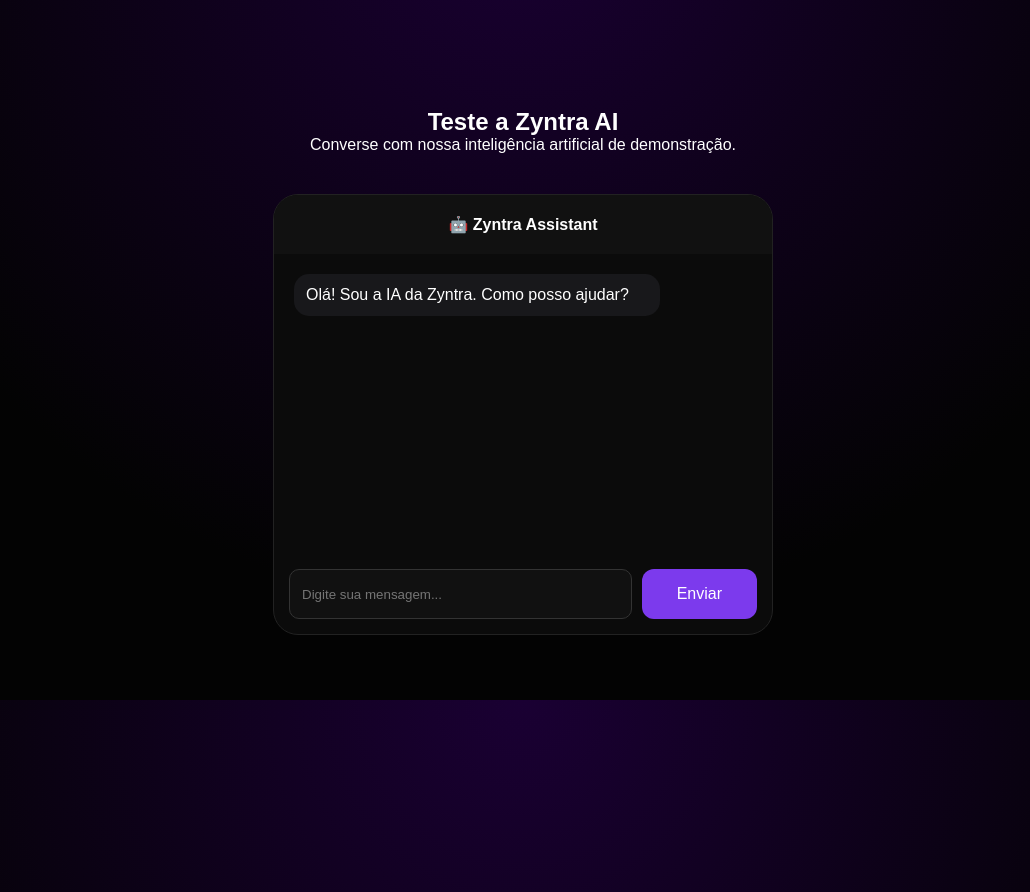
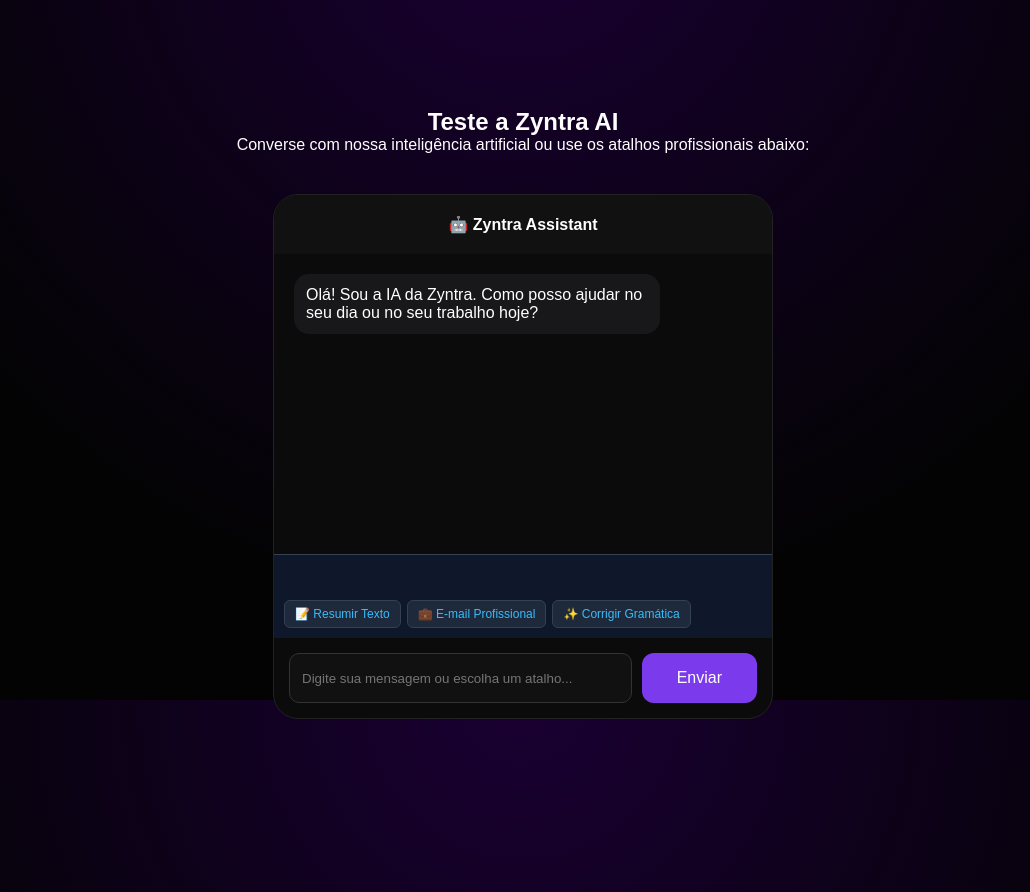
Before and after one commit to Saykswzx/zyntra-ai, a plain HTML site: page index.html in a window 1280 px wide. Shown: the part 1700-2592 px from the top of the page, without its empty margins (117-1147 px from the left). Drawn offline with Linux system fonts and the light colour scheme.

Commit message:
Update index.html

```diff
--- a/index.html
+++ b/index.html
@@ -69,15 +69,22 @@
 
     <section id="demo" class="demo">
         <h2>Teste a Zyntra AI</h2>
-        <p>Converse com nossa inteligência artificial de demonstração.</p>
+        <p>Converse com nossa inteligência artificial ou use os atalhos profissionais abaixo:</p>
 
         <div class="chat-box">
             <div class="chat-header">🤖 Zyntra Assistant</div>
             <div class="messages" id="messages">
-                <div class="bot">Olá! Sou a IA da Zyntra. Como posso ajudar?</div>
+                <div class="bot">Olá! Sou a IA da Zyntra. Como posso ajudar no seu dia ou no seu trabalho hoje?</div>
             </div>
+
+            <div class="quick-actions" style="display: flex; gap: 6px; padding: 10px; background: #0f172a; flex-wrap: wrap; border-top: 1px solid #334155;">
+                <button onclick="usarAtalho('Resuma este texto em tópicos claros e objetivos: ')" style="background: #1e293b; color: #38bdf8; border: 1px solid #334155; padding: 6px 10px; border-radius: 6px; cursor: pointer; font-size: 12px;">📝 Resumir Texto</button>
+                <button onclick="usarAtalho('Reescreva o texto abaixo de forma mais formal e profissional para um e-mail corporativo: ')" style="background: #1e293b; color: #38bdf8; border: 1px solid #334155; padding: 6px 10px; border-radius: 6px; cursor: pointer; font-size: 12px;">💼 E-mail Profissional</button>
+                <button onclick="usarAtalho('Corrija a gramática e os erros do seguinte texto, mantendo o sentido original: ')" style="background: #1e293b; color: #38bdf8; border: 1px solid #334155; padding: 6px 10px; border-radius: 6px; cursor: pointer; font-size: 12px;">✨ Corrigir Gramática</button>
+            </div>
+
             <div class="chat-input">
-                <input id="userInput" type="text" placeholder="Digite sua mensagem...">
+                <input id="userInput" type="text" placeholder="Digite sua mensagem ou escolha um atalho...">
                 <button id="send">Enviar</button>
             </div>
         </div>
@@ -110,6 +117,13 @@
         <p>Zyntra © 2026 | Inteligência que trabalha por você.</p>
     </footer>
 
+    <script>
+        function usarAtalho(texto) {
+            const input = document.getElementById('userInput');
+            input.value = texto;
+            input.focus();
+        }
+    </script>
     <script src="script.js"></script>
 </body>
 
```
